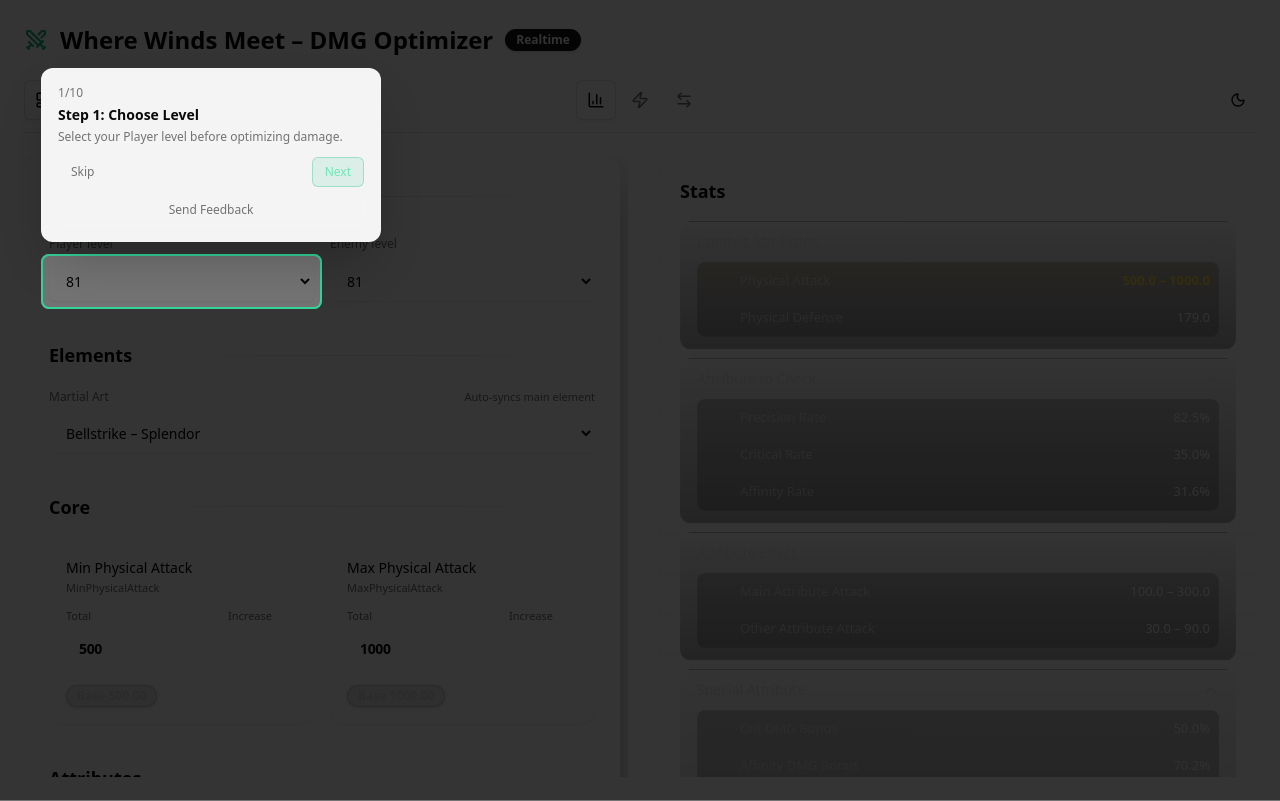
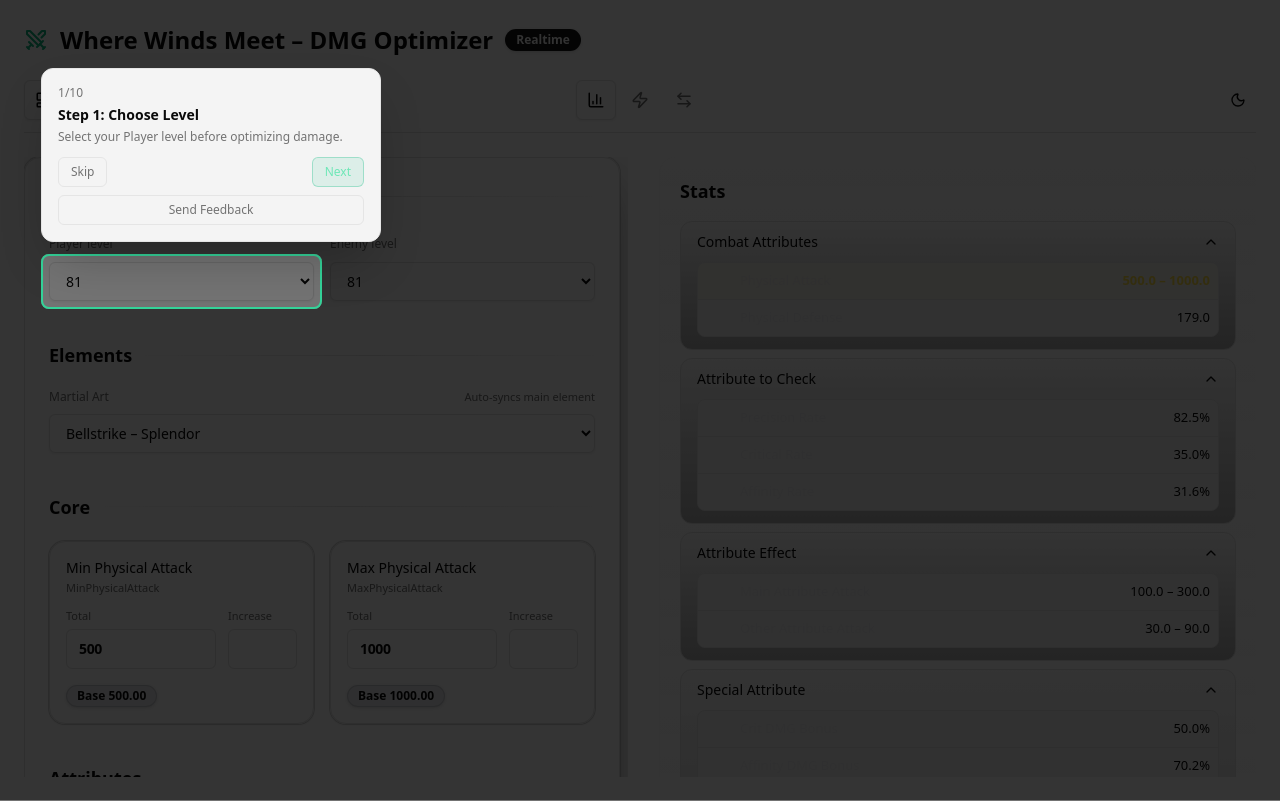
Before and after one commit to Phong940253/wwm-damage-calculator, a Next.js app: page / in a window 1280 px wide. Built offline with nearby package versions, Linux system fonts and the light colour scheme.

Commit message:
refactor: update styles for improved readability and consistency across components

```diff
--- a/app/formula.tsx
+++ b/app/formula.tsx
@@ -14,8 +14,8 @@ export function MathFormula({
       <div
         className="
           rounded-xl p-4
-          bg-black/40
-          border border-white/10
+          bg-muted/70
+          border border-border
           overflow-x-auto
         "
       >
@@ -36,9 +36,9 @@ export function FormulaLegend() {
       <div
         className="
           rounded-xl p-4
-          bg-black/30
-          border border-white/10
-          text-xs text-zinc-300
+          bg-muted/60
+          border border-border
+          text-xs text-foreground
           space-y-2
         "
       >
@@ -97,7 +97,7 @@ export function LegendRow({
 }) {
   return (
     <div className="flex justify-between gap-4">
-      <span className="font-mono text-zinc-100">{symbol}</span>
+      <span className="font-mono text-foreground">{symbol}</span>
       <span className="text-right text-muted-foreground">{desc}</span>
     </div>
   );
--- a/app/globals.css
+++ b/app/globals.css
@@ -106,6 +106,70 @@
   }
 }
 
+/* ================================
+   LIGHT THEME READABILITY BRIDGE
+   (keep dark mode untouched)
+================================ */
+
+@layer utilities {
+  html:not(.dark) .text-zinc-100,
+  html:not(.dark) .text-zinc-200,
+  html:not(.dark) .text-zinc-300,
+  html:not(.dark) .text-slate-200,
+  html:not(.dark) .text-gray-300 {
+    color: hsl(var(--foreground));
+  }
+
+  html:not(.dark) .text-zinc-400,
+  html:not(.dark) .text-zinc-500 {
+    color: hsl(var(--muted-foreground));
+  }
+
+  html:not(.dark) .bg-zinc-800,
+  html:not(.dark) .bg-zinc-700,
+  html:not(.dark) .bg-black\/40,
+  html:not(.dark) .bg-black\/30,
+  html:not(.dark) .bg-black\/20,
+  html:not(.dark) .bg-black\/10 {
+    background-color: hsl(var(--muted));
+  }
+
+  html:not(.dark) .bg-zinc-800\/50,
+  html:not(.dark) .bg-zinc-800\/30,
+  html:not(.dark) .bg-zinc-700\/30,
+  html:not(.dark) .bg-zinc-700\/25,
+  html:not(.dark) .bg-zinc-500\/20,
+  html:not(.dark) .bg-zinc-500\/10,
+  html:not(.dark) .bg-white\/5 {
+    background-color: hsl(var(--muted) / 0.65);
+  }
+
+  html:not(.dark) .border-zinc-800,
+  html:not(.dark) .border-zinc-700,
+  html:not(.dark) .border-zinc-600,
+  html:not(.dark) .border-white\/10,
+  html:not(.dark) .border-white\/15 {
+    border-color: hsl(var(--border));
+  }
+
+  html:not(.dark) .divide-white\/5 > :not([hidden]) ~ :not([hidden]) {
+    border-color: hsl(var(--border));
+  }
+
+  html:not(.dark) .hover\:bg-zinc-800:hover,
+  html:not(.dark) .hover\:bg-zinc-700:hover,
+  html:not(.dark) .hover\:bg-zinc-700\/30:hover,
+  html:not(.dark) .hover\:bg-zinc-700\/25:hover,
+  html:not(.dark) .hover\:bg-zinc-500\/20:hover,
+  html:not(.dark) .hover\:bg-white\/10:hover {
+    background-color: hsl(var(--accent));
+  }
+
+  html:not(.dark) .ring-white\/5 {
+    --tw-ring-color: hsl(var(--ring) / 0.16);
+  }
+}
+
 /* ===== Modern Thin Scrollbar ===== */
 
 /* Firefox */
--- a/app/layout.tsx
+++ b/app/layout.tsx
@@ -110,7 +110,7 @@ export default function RootLayout({
         <GearProvider>
           <ThemeProvider
             attribute="class"
-            defaultTheme="system"
+            defaultTheme="light"
             enableSystem
             disableTransitionOnChange
           >
--- a/app/ui/damage/DamagePanel.tsx
+++ b/app/ui/damage/DamagePanel.tsx
@@ -122,7 +122,7 @@ export default function DamagePanel({
 
           {groupedSkillDamages.map((group) => (
             <div key={group.category}>
-              <div className="text-lg pt-6 px-2 font-semibold text-muted-foreground tracking-wide capitalize text-white">
+              <div className="text-lg pt-6 px-2 font-semibold text-foreground tracking-wide capitalize">
                 {categoryLabels[group.category]}
               </div>
 
@@ -142,7 +142,7 @@ export default function DamagePanel({
 
           {result.averageBreakdown && (
             <div className="flex flex-1 flex-col mt-6">
-              <div className="text-lg font-bold mb-2 text-muted-foreground align-center text-white">
+              <div className="text-lg font-bold mb-2 text-foreground align-center">
                 Average Damage Composition
               </div>
               <AverageDamagePie data={result.averageBreakdown} />
@@ -151,7 +151,7 @@ export default function DamagePanel({
 
           {rotation && rotation.skills.length > 0 && (
             <div className="flex flex-1 flex-col mt-6">
-              <div className="text-lg font-bold mb-2 text-muted-foreground align-center text-white">
+              <div className="text-lg font-bold mb-2 text-foreground align-center">
                 Rotation Damage Breakdown
               </div>
               <RotationDamagePie rotation={rotation} ctx={ctx} />
@@ -165,9 +165,9 @@ export default function DamagePanel({
           onClick={toggleFormula}
           className="
             w-full rounded-xl px-3 py-2 text-sm font-medium
-            bg-zinc-500/10 text-zinc-300
-            border border-white/10
-            hover:bg-zinc-500/20
+            bg-secondary text-secondary-foreground
+            border border-border
+            hover:bg-secondary/80
           "
         >
           {showFormula ? "Hide Formula" : "Show Formula"}
--- a/app/ui/formula/FormulaPanel.tsx
+++ b/app/ui/formula/FormulaPanel.tsx
@@ -117,8 +117,8 @@ M_{max}
           <div
             className="
               rounded-xl p-4
-              bg-black/40
-              border border-white/10
+              bg-muted/70
+              border border-border
               overflow-x-auto
               space-y-3
             "
--- a/components/ui/badge.tsx
+++ b/components/ui/badge.tsx
@@ -4,18 +4,18 @@ import { cn } from "@/lib/utils"
 
 const badgeVariants = cva(
   "inline-flex items-center rounded-full border px-2.5 py-0.5 text-xs font-semibold transition-colors " +
-    "focus:outline-none focus:ring-2 focus:ring-ring focus:ring-offset-2",
+  "focus:outline-none focus:ring-2 focus:ring-ring focus:ring-offset-2",
   {
     variants: {
       variant: {
         default:
           "border-transparent bg-primary text-primary-foreground shadow hover:bg-primary/80",
         secondary:
-          "border-transparent bg-zinc-800 text-zinc-100 hover:bg-zinc-700",
+          "border-transparent bg-secondary text-secondary-foreground hover:bg-secondary/80",
         destructive:
-          "border-transparent bg-red-500 text-white hover:bg-red-600",
+          "border-transparent bg-destructive text-destructive-foreground hover:bg-destructive/90",
         outline:
-          "text-zinc-300 border-zinc-700 hover:bg-zinc-800",
+          "border-border text-foreground hover:bg-accent hover:text-accent-foreground",
       },
     },
     defaultVariants: {
@@ -26,7 +26,7 @@ const badgeVariants = cva(
 
 export interface BadgeProps
   extends React.HTMLAttributes<HTMLDivElement>,
-    VariantProps<typeof badgeVariants> {}
+  VariantProps<typeof badgeVariants> { }
 
 function Badge({ className, variant, ...props }: BadgeProps) {
   return (
--- a/components/ui/separator.tsx
+++ b/components/ui/separator.tsx
@@ -16,7 +16,7 @@ const Separator = React.forwardRef<
       decorative={decorative}
       orientation={orientation}
       className={cn(
-        "shrink-0 bg-zinc-800",
+        "shrink-0 bg-border",
         orientation === "horizontal"
           ? "h-[1px] w-full"
           : "h-full w-[1px]",
```
